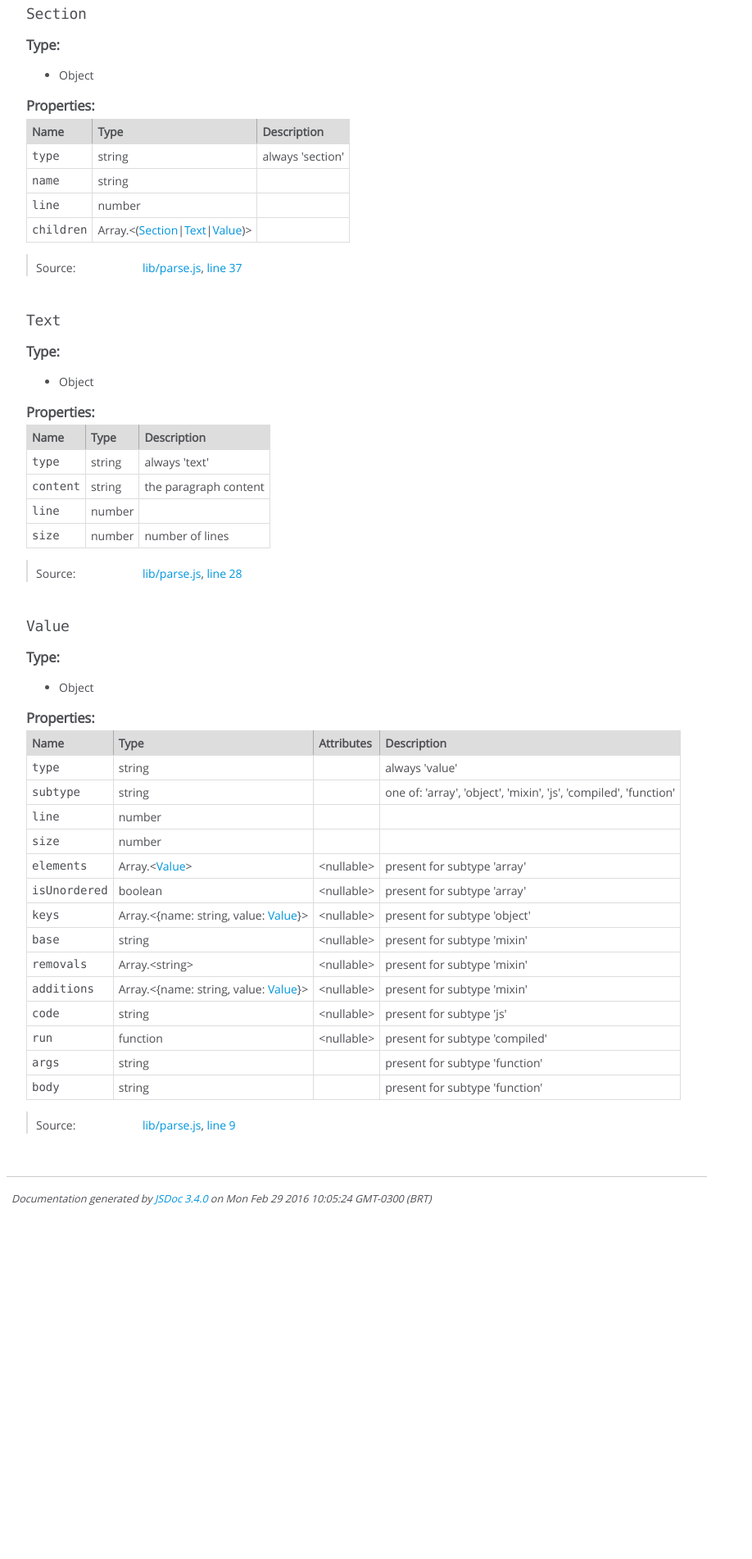
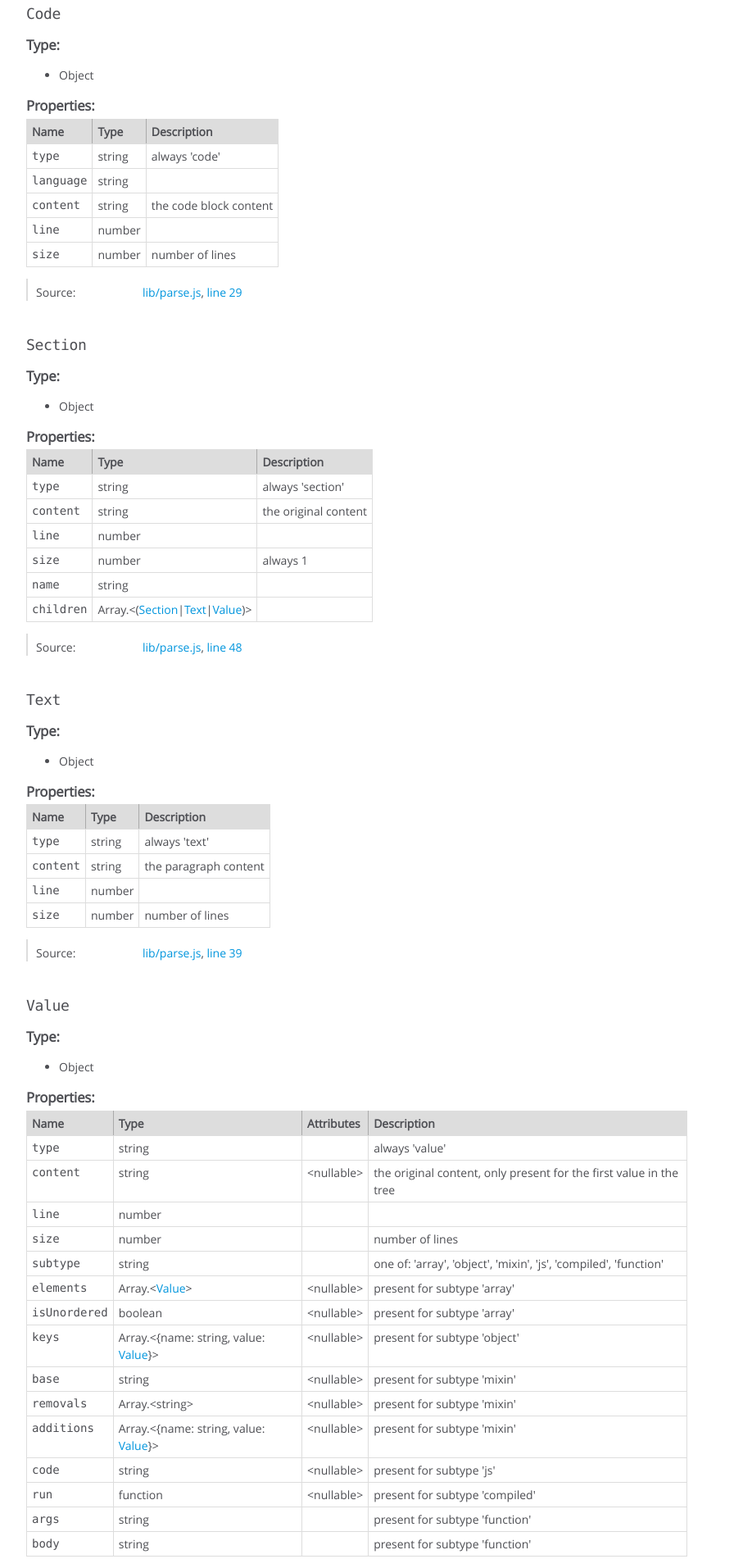
Before and after one commit to clubedaentrega/test-spec, a plain HTML site: page global.html in a window 1280 px wide. Shown: the part 1502-3404 px from the top of the page at 82% size, without its empty margins (0-918 px from the left). Before the commit the page ends 2989 px from the top, so only its background shows below. Drawn offline with Linux system fonts and the light colour scheme.

Commit message:
Update docs for 1.4.0

```diff
--- a/global.html
+++ b/global.html
@@ -638,7 +638,7 @@
 
     <dt class="tag-source">Source:</dt>
     <dd class="tag-source"><ul class="dummy"><li>
-        <a href="lib_parse.js.html">lib/parse.js</a>, <a href="lib_parse.js.html#line51">line 51</a>
+        <a href="lib_parse.js.html">lib/parse.js</a>, <a href="lib_parse.js.html#line64">line 64</a>
     </li></ul></dd>
 
 
@@ -690,7 +690,7 @@
 
 
 
-<h4 class="name" id="Section">Section</h4>
+<h4 class="name" id="Code">Code</h4>
 
 
 
@@ -753,14 +753,14 @@
 
 
 
-            <td class="description last"><p>always 'section'</p></td>
-        </tr>
-
-
-
-        <tr>
-
-                <td class="name"><code>name</code></td>
+            <td class="description last"><p>always 'code'</p></td>
+        </tr>
+
+
+
+        <tr>
+
+                <td class="name"><code>language</code></td>
 
 
             <td class="type">
@@ -783,6 +783,29 @@
 
         <tr>
 
+                <td class="name"><code>content</code></td>
+
+
+            <td class="type">
+
+
+<span class="param-type">string</span>
+
+
+
+            </td>
+
+
+
+
+
+            <td class="description last"><p>the code block content</p></td>
+        </tr>
+
+
+
+        <tr>
+
                 <td class="name"><code>line</code></td>
 
 
@@ -806,23 +829,23 @@
 
         <tr>
 
-                <td class="name"><code>children</code></td>
-
-
-            <td class="type">
-
-
-<span class="param-type">Array.&lt;(<a href="global.html#Section">Section</a>|<a href="global.html#Text">Text</a>|<a href="global.html#Value">Value</a>)></span>
-
-
-
-            </td>
-
-
-
-
-
-            <td class="description last"></td>
+                <td class="name"><code>size</code></td>
+
+
+            <td class="type">
+
+
+<span class="param-type">number</span>
+
+
+
+            </td>
+
+
+
+
+
+            <td class="description last"><p>number of lines</p></td>
         </tr>
 
 
@@ -861,7 +884,7 @@
 
     <dt class="tag-source">Source:</dt>
     <dd class="tag-source"><ul class="dummy"><li>
-        <a href="lib_parse.js.html">lib/parse.js</a>, <a href="lib_parse.js.html#line37">line 37</a>
+        <a href="lib_parse.js.html">lib/parse.js</a>, <a href="lib_parse.js.html#line29">line 29</a>
     </li></ul></dd>
 
 
@@ -879,7 +902,7 @@
 
 
 
-<h4 class="name" id="Text">Text</h4>
+<h4 class="name" id="Section">Section</h4>
 
 
 
@@ -942,7 +965,7 @@
 
 
 
-            <td class="description last"><p>always 'text'</p></td>
+            <td class="description last"><p>always 'section'</p></td>
         </tr>
 
 
@@ -965,7 +988,7 @@
 
 
 
-            <td class="description last"><p>the paragraph content</p></td>
+            <td class="description last"><p>the original content</p></td>
         </tr>
 
 
@@ -1011,7 +1034,53 @@
 
 
 
-            <td class="description last"><p>number of lines</p></td>
+            <td class="description last"><p>always 1</p></td>
+        </tr>
+
+
+
+        <tr>
+
+                <td class="name"><code>name</code></td>
+
+
+            <td class="type">
+
+
+<span class="param-type">string</span>
+
+
+
+            </td>
+
+
+
+
+
+            <td class="description last"></td>
+        </tr>
+
+
+
+        <tr>
+
+                <td class="name"><code>children</code></td>
+
+
+            <td class="type">
+
+
+<span class="param-type">Array.&lt;(<a href="global.html#Section">Section</a>|<a href="global.html#Text">Text</a>|<a href="global.html#Value">Value</a>)></span>
+
+
+
+            </td>
+
+
+
+
+
+            <td class="description last"></td>
         </tr>
 
 
@@ -1050,7 +1119,7 @@
 
     <dt class="tag-source">Source:</dt>
     <dd class="tag-source"><ul class="dummy"><li>
-        <a href="lib_parse.js.html">lib/parse.js</a>, <a href="lib_parse.js.html#line28">line 28</a>
+        <a href="lib_parse.js.html">lib/parse.js</a>, <a href="lib_parse.js.html#line48">line 48</a>
     </li></ul></dd>
 
 
@@ -1068,7 +1137,7 @@
 
 
 
-<h4 class="name" id="Value">Value</h4>
+<h4 class="name" id="Text">Text</h4>
 
 
 
@@ -1103,8 +1172,6 @@
         <th>Type</th>
 
 
-        <th>Attributes</th>
-
 
 
 
@@ -1130,6 +1197,197 @@
             </td>
 
 
+
+
+
+            <td class="description last"><p>always 'text'</p></td>
+        </tr>
+
+
+
+        <tr>
+
+                <td class="name"><code>content</code></td>
+
+
+            <td class="type">
+
+
+<span class="param-type">string</span>
+
+
+
+            </td>
+
+
+
+
+
+            <td class="description last"><p>the paragraph content</p></td>
+        </tr>
+
+
+
+        <tr>
+
+                <td class="name"><code>line</code></td>
+
+
+            <td class="type">
+
+
+<span class="param-type">number</span>
+
+
+
+            </td>
+
+
+
+
+
+            <td class="description last"></td>
+        </tr>
+
+
+
+        <tr>
+
+                <td class="name"><code>size</code></td>
+
+
+            <td class="type">
+
+
+<span class="param-type">number</span>
+
+
+
+            </td>
+
+
+
+
+
+            <td class="description last"><p>number of lines</p></td>
+        </tr>
+
+
+    </tbody>
+</table>
+
+
+
+
+<dl class="details">
+
+
+
+
+
+
+
+
+
+
+
+
+
+
+
+
+
+
+
+
+
+
+
+
+
+
+    <dt class="tag-source">Source:</dt>
+    <dd class="tag-source"><ul class="dummy"><li>
+        <a href="lib_parse.js.html">lib/parse.js</a>, <a href="lib_parse.js.html#line39">line 39</a>
+    </li></ul></dd>
+
+
+
+
+
+
+
+</dl>
+
+
+
+
+
+
+
+
+<h4 class="name" id="Value">Value</h4>
+
+
+
+
+
+
+    <h5>Type:</h5>
+    <ul>
+        <li>
+
+<span class="param-type">Object</span>
+
+
+        </li>
+    </ul>
+
+
+
+
+
+    <h5 class="subsection-title">Properties:</h5>
+
+
+
+<table class="props">
+    <thead>
+    <tr>
+
+        <th>Name</th>
+
+
+        <th>Type</th>
+
+
+        <th>Attributes</th>
+
+
+
+
+        <th class="last">Description</th>
+    </tr>
+    </thead>
+
+    <tbody>
+
+
+        <tr>
+
+                <td class="name"><code>type</code></td>
+
+
+            <td class="type">
+
+
+<span class="param-type">string</span>
+
+
+
+            </td>
+
+
                 <td class="attributes">
 
 
@@ -1146,6 +1404,95 @@
 
         <tr>
 
+                <td class="name"><code>content</code></td>
+
+
+            <td class="type">
+
+
+<span class="param-type">string</span>
+
+
+
+            </td>
+
+
+                <td class="attributes">
+
+
+
+                    &lt;nullable><br>
+
+                </td>
+
+
+
+
+            <td class="description last"><p>the original content, only present for the first value in the tree</p></td>
+        </tr>
+
+
+
+        <tr>
+
+                <td class="name"><code>line</code></td>
+
+
+            <td class="type">
+
+
+<span class="param-type">number</span>
+
+
+
+            </td>
+
+
+                <td class="attributes">
+
+
+
+                </td>
+
+
+
+
+            <td class="description last"></td>
+        </tr>
+
+
+
+        <tr>
+
+                <td class="name"><code>size</code></td>
+
+
+            <td class="type">
+
+
+<span class="param-type">number</span>
+
+
+
+            </td>
+
+
+                <td class="attributes">
+
+
+
+                </td>
+
+
+
+
+            <td class="description last"><p>number of lines</p></td>
+        </tr>
+
+
+
+        <tr>
+
                 <td class="name"><code>subtype</code></td>
 
 
@@ -1169,64 +1516,6 @@
 
 
             <td class="description last"><p>one of: 'array', 'object', 'mixin', 'js', 'compiled', 'function'</p></td>
-        </tr>
-
-
-
-        <tr>
-
-                <td class="name"><code>line</code></td>
-
-
-            <td class="type">
-
-
-<span class="param-type">number</span>
-
-
-
-            </td>
-
-
-                <td class="attributes">
-
-
-
-                </td>
-
-
-
-
-            <td class="description last"></td>
-        </tr>
-
-
-
-        <tr>
-
-                <td class="name"><code>size</code></td>
-
-
-            <td class="type">
-
-
-<span class="param-type">number</span>
-
-
-
-            </td>
-
-
-                <td class="attributes">
-
-
-
-                </td>
-
-
-
-
-            <td class="description last"></td>
         </tr>
 
 
@@ -1607,7 +1896,7 @@
 <br class="clear">
 
 <footer>
-    Documentation generated by <a href="https://github.com/jsdoc3/jsdoc">JSDoc 3.4.0</a> on Mon Feb 29 2016 10:05:24 GMT-0300 (BRT)
+    Documentation generated by <a href="https://github.com/jsdoc3/jsdoc">JSDoc 3.4.0</a> on Wed Mar 09 2016 18:30:34 GMT-0300 (BRT)
 </footer>
 
 <script> prettyPrint(); </script>
```
Also changed, not shown: index.html (+1 -1 lines), index.js.html (+8 -2 lines), lib_baseContext.js.html (+1 -1 lines), lib_compile.js.html (+1 -1 lines), lib_compileValue.js.html (+2 -1 lines), lib_mixin.js.html (+1 -1 lines), lib_parse.js.html (+51 -9 lines), lib_parseValue.js.html (+1 -1 lines), lib_stringify.js.html (renamed from lib_getSnippet.js.html, +29 -19 lines), module-index.html (+70 -1 lines), module-lib_baseContext.html (+1 -1 lines), module-lib_compile.html (+1 -1 lines), module-lib_getSnippet.html (+1 -1 lines), module-lib_parse.html (+2 -2 lines).
